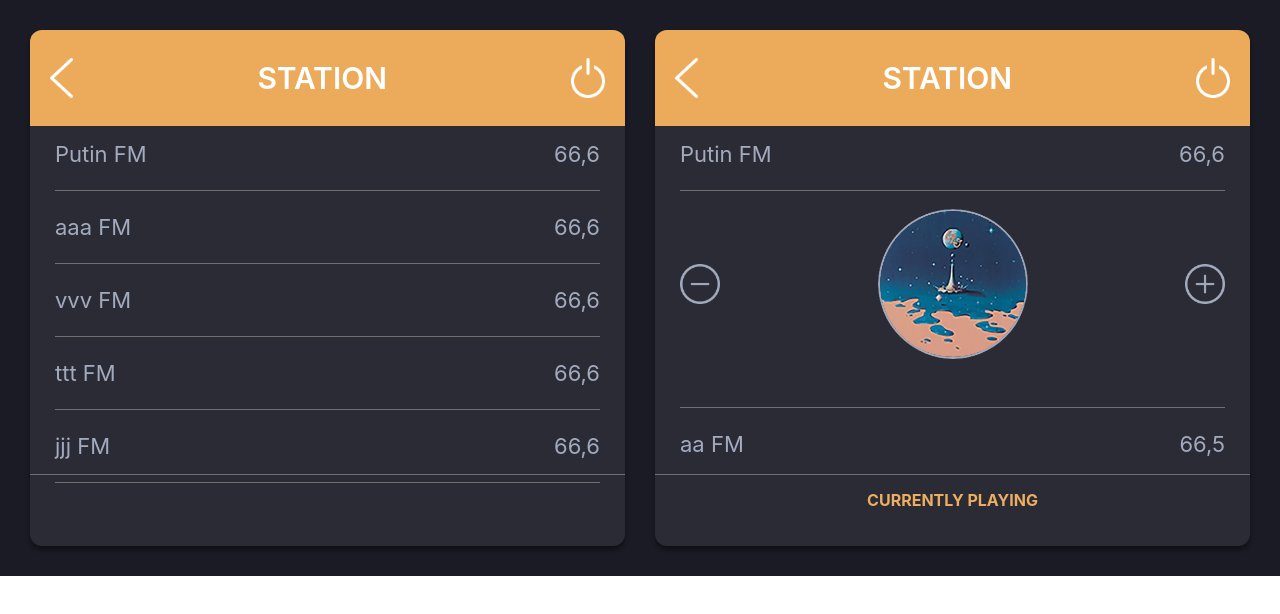
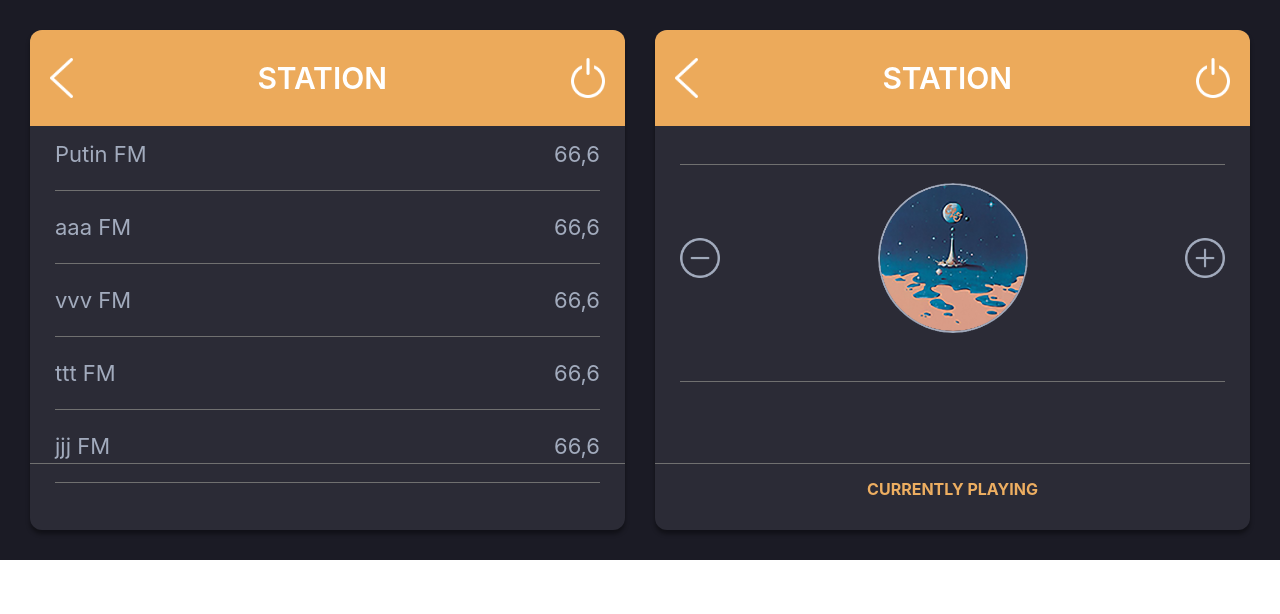
Before and after one commit to mesu-ai/radio-station, a React (Create React App) app: page / in a window 1280 px wide. Shown: the top 614 px of the page. Built offline with nearby package versions, Linux system fonts and the light colour scheme.

Commit message:
update design

```diff
--- a/src/pages/landingpage/RadioHome.js
+++ b/src/pages/landingpage/RadioHome.js
@@ -40,11 +40,35 @@ const stations=[
 const RadioHome = () => {
 
     const [selectStation,setSelectStation]= useState ([]);
+    const [preStation,setPreStation]= useState ([]);
+    const [nextStation,setNextStation]= useState ([]);
 
 
     const handlePlay=(id)=>{
+
+        // find current station
        const findStation=stations.find(station=>station._id===id);
        setSelectStation(findStation);
+
+        // find previous station
+       const preStationId= parseInt(id-1);
+       const findPreStation=stations.find(station=>station._id===preStationId);
+
+       if(findPreStation){
+        setPreStation(findPreStation);
+
+       }
+
+       // find next station
+       const nextStationId= parseInt(id+1);
+       const findNextStation=stations.find(station=>station._id===nextStationId);
+       if(findNextStation){
+        setNextStation(findNextStation);
+
+
+       }
+
+
 
     }
     console.log(selectStation);
@@ -57,7 +81,7 @@ const RadioHome = () => {
             </div>
 
             <div className='grid-item'>
-                <StationSelect stations={stations} selectStation={selectStation}/>
+                <StationSelect stations={stations} selectStation={selectStation} preStation={preStation} nextStation={nextStation}/>
             </div>
 
 
--- a/src/pages/landingpage/radio.scss
+++ b/src/pages/landingpage/radio.scss
@@ -72,6 +72,7 @@
     @include station-name;
 
     list-style-type: none;
+    cursor: pointer;
 
 
 
--- a/src/pages/landingpage/stationselect/StationSelect.js
+++ b/src/pages/landingpage/stationselect/StationSelect.js
@@ -6,7 +6,7 @@ import plus from '../../../images/icons/plus.png';
 import minus from '../../../images/icons/minus.png';
 
 
-const StationSelect = ({stations,selectStation}) => {
+const StationSelect = ({stations,selectStation,preStation,nextStation}) => {
 
 
     return (
@@ -21,8 +21,8 @@ const StationSelect = ({stations,selectStation}) => {
 
                       <li className='station-title'>
 
-                        <p className='station-gap'>Putin FM</p>
-                        <p className='station-gap'>66,6</p>
+                        <p className='station-gap'>{preStation?.name}</p>
+                        <p className='station-gap'>{preStation?.harze}</p>
 
                       </li>
 
@@ -38,8 +38,8 @@ const StationSelect = ({stations,selectStation}) => {
                     </li>
                     <li className='station-title'>
 
-                        <p className='station-gap'>{selectStation.name}</p>
-                        <p className='station-gap'>{selectStation.harze}</p>
+                        <p className='station-gap'>{selectStation?.name}</p>
+                        <p className='station-gap'>{selectStation?.harze}</p>
 
                     </li>
                     <hr className='divider-station'/>
@@ -47,8 +47,8 @@ const StationSelect = ({stations,selectStation}) => {
 
                     <li className='station-title'>
 
-                        <p className='station-gap'>aa FM</p>
-                        <p className='station-gap'>66,5</p>
+                        <p className='station-gap'>{nextStation?.name}</p>
+                        <p className='station-gap'>{nextStation?.harze}</p>
 
                     </li>
 
```
